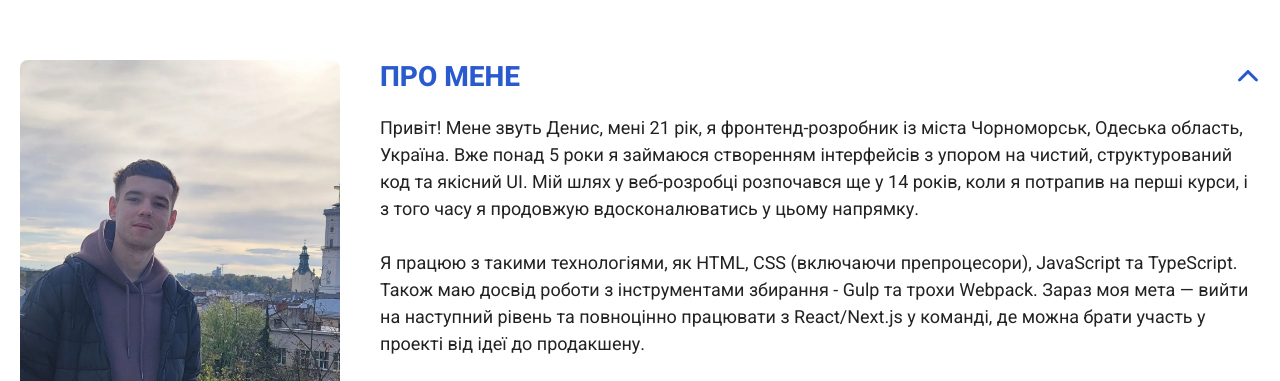
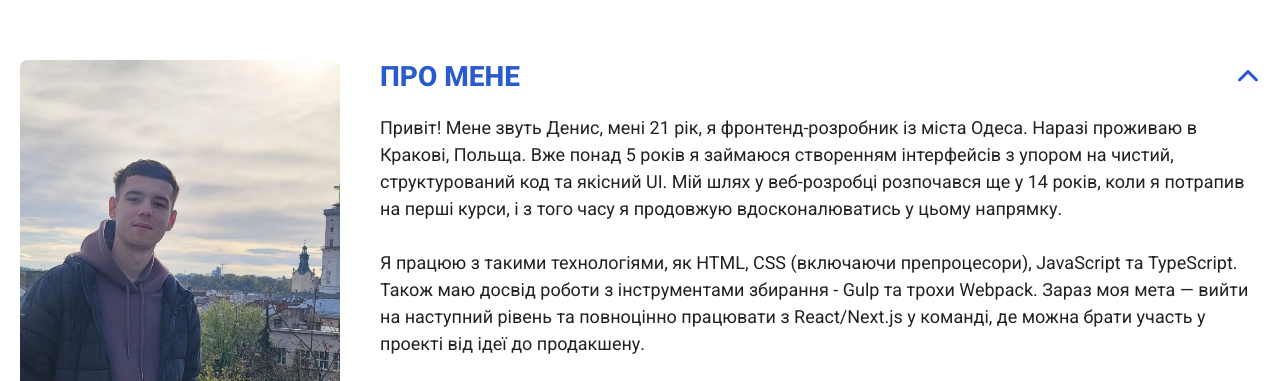
Before and after one commit to Denjs24/resume, a plain HTML site: page index.html in a window 1280 px wide. Shown: the top 381 px of the page. Drawn offline with Linux system fonts and the light colour scheme.

Commit message:
Update index.html

```diff
--- a/index.html
+++ b/index.html
@@ -104,7 +104,7 @@
 									</div>
 									<div style="display: block;" class="main-section__body">
 										<div class="main-section__text">
-											<p>Привіт! Мене звуть Денис, мені 21 рік, я фронтенд-розробник із міста Чорноморськ, Одеська область, Україна. Вже понад 5 роки я займаюся створенням інтерфейсів з упором на чистий, структурований код та якісний UI. Мій шлях у веб-розробці розпочався ще у 14 років, коли я потрапив на перші курси, і з того часу я продовжую вдосконалюватись у цьому напрямку.</p>
+											<p>Привіт! Мене звуть Денис, мені 21 рік, я фронтенд-розробник із міста Одеса. Наразі проживаю в Кракові, Польща. Вже понад 5 років я займаюся створенням інтерфейсів з упором на чистий, структурований код та якісний UI. Мій шлях у веб-розробці розпочався ще у 14 років, коли я потрапив на перші курси, і з того часу я продовжую вдосконалюватись у цьому напрямку.</p>
 											<br>
 											<p>Я працюю з такими технологіями, як HTML, CSS (включаючи препроцесори), JavaScript та TypeScript. Також маю досвід роботи з інструментами збирання - Gulp та трохи Webpack. Зараз моя мета — вийти на наступний рівень та повноцінно працювати з React/Next.js у команді, де можна брати участь у проекті від ідеї до продакшену.</p>
 											<br>
```
